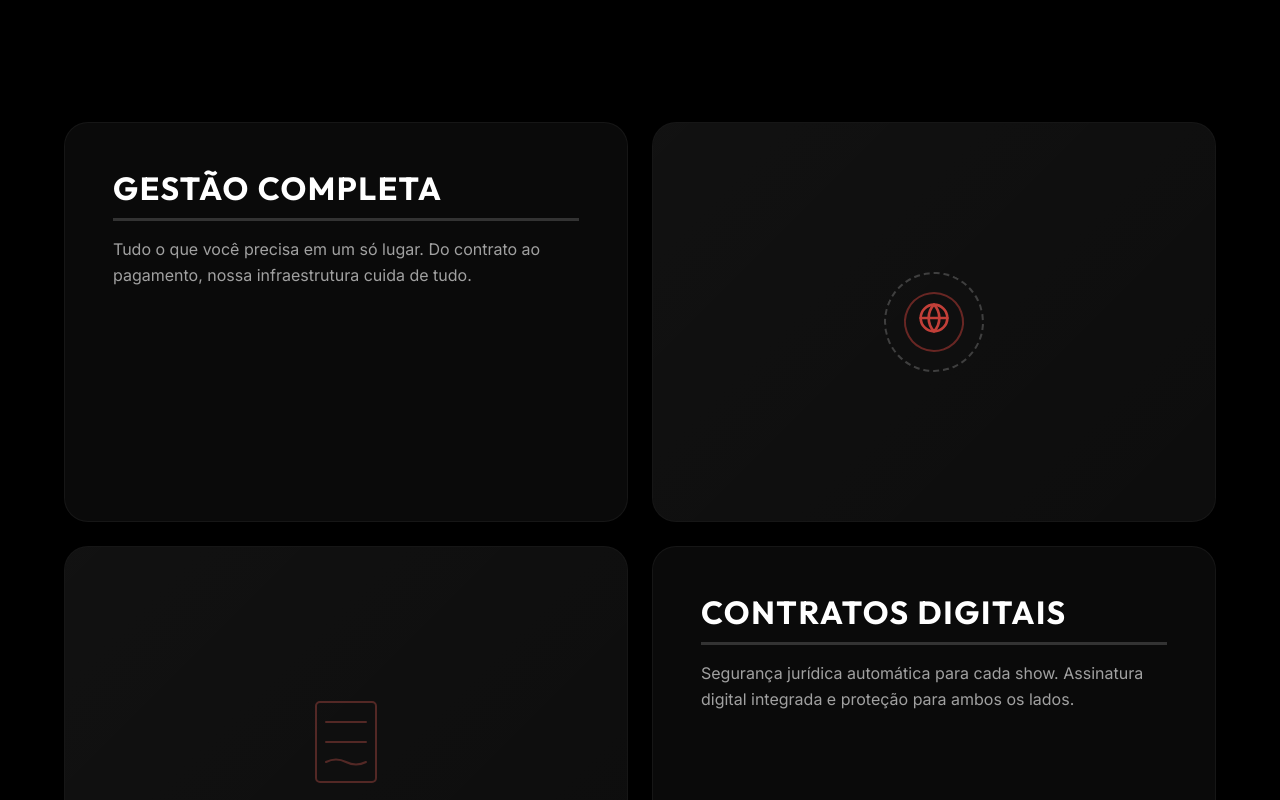
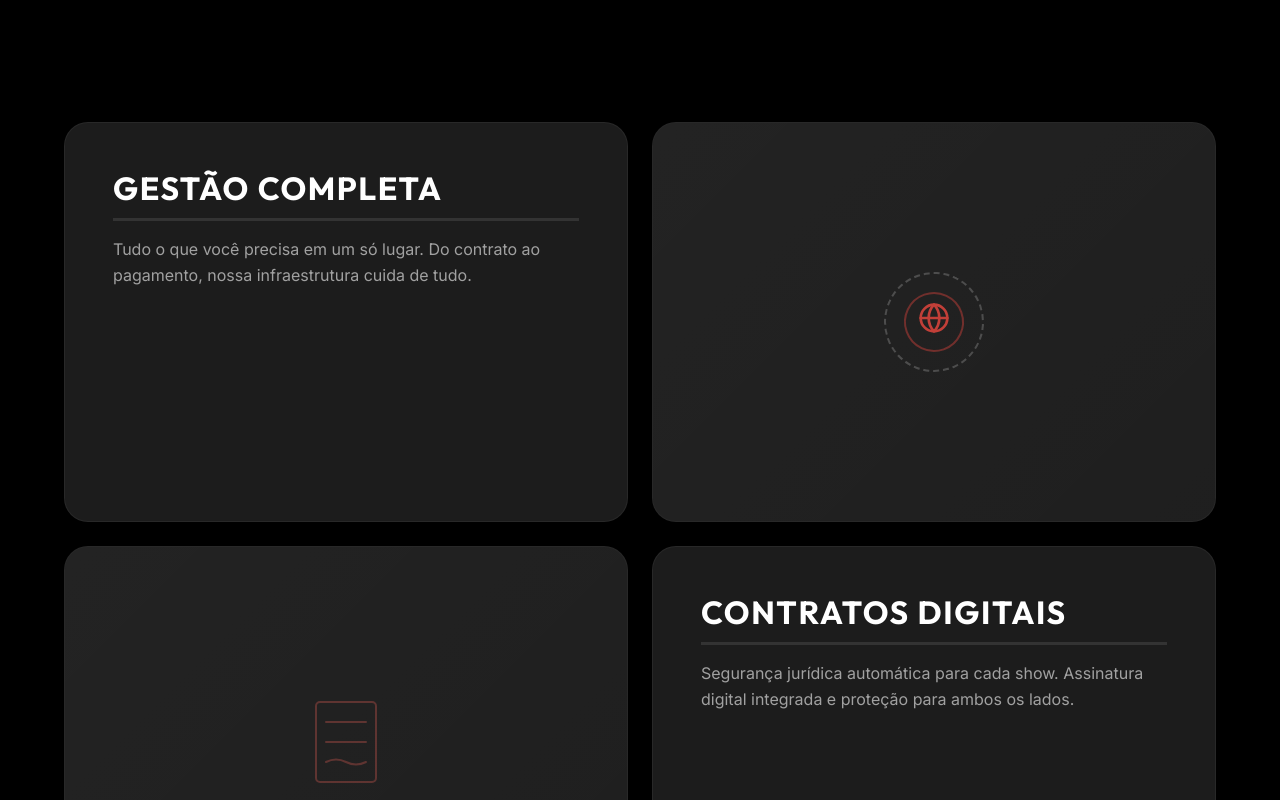
Before and after one commit to fredericonti/band, a React (Vite) app: page / in a window 1280 px wide. Shown: the part 1600-2400 px from the top of the page. Built offline with nearby package versions, Linux system fonts and the light colour scheme.

Commit message:
style: slightly lighten bg-panel to #161616 to restore visible section divisions

```diff
--- a/src/index.css
+++ b/src/index.css
@@ -9,10 +9,10 @@
   /* Burnt Red Dark Premium Palette - PURE BLACK EDITION */
   --bg-app: #000000;
   /* Pure Black */
-  --bg-panel: #080808;
-  /* Almost Black for Sections */
-  --bg-card: #0A0A0A;
-  /* Very Dark Gray for Cards */
+  --bg-panel: #161616;
+  /* Dark Gray for Sections - Visible contrast against Black */
+  --bg-card: #1C1C1C;
+  /* Distinct Card Background */
 
   --bg-card-hover: #111111;
   /* Visible hover state */
```
